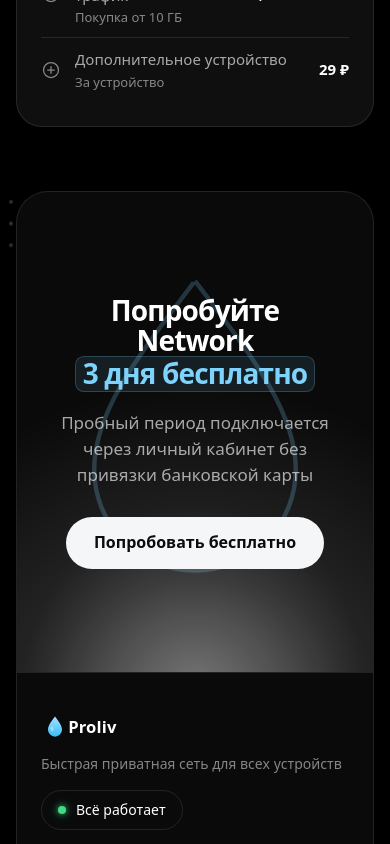
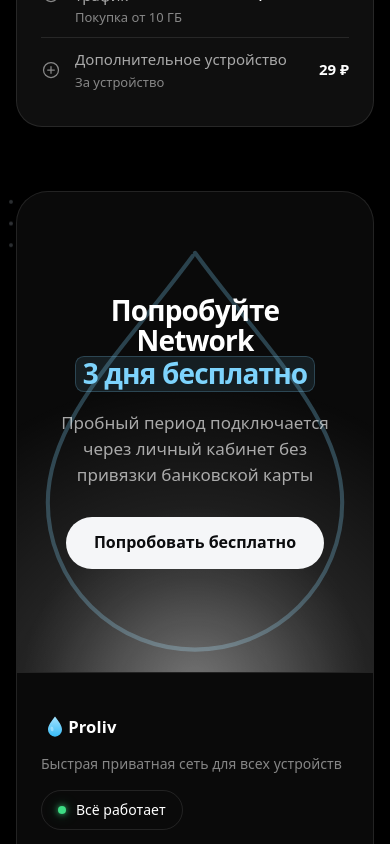
Before and after one commit to qeaaaae/proliv-network, a Nuxt app in the folder landing/: page / in a window 390 px wide. Shown: the part 3760-4604 px from the top of the page. Built offline with nearby package versions, Linux system fonts and the light colour scheme; a web font is replaced by a local one.

Commit message:
symmetric droplet mark in final cta + bottom spacing under closing sheet

```diff
--- a/landing/components/landing/FinalCta.vue
+++ b/landing/components/landing/FinalCta.vue
@@ -6,10 +6,10 @@ import { TELEGRAM_BOT_URL } from '../../utils/links'
   <section class="final-cta" aria-labelledby="final-cta-title">
     <LightFlare />
     <div class="final-mark" aria-hidden="true" data-reveal>
-      <svg viewBox="0 0 32 32">
+      <svg viewBox="-2 -2 36 36">
         <path
           pathLength="1"
-          d="M16 4c4.2 5.6 8 10.2 8 15a8 8 0 1 1-16 0c0-4.8 3.8-9.4 8-15z"
+          d="M16 2 C21.5 9.5 27.5 15 27.5 21.5 a11.5 11.5 0 1 1-23 0 C4.5 15 10.5 9.5 16 2 Z"
         />
       </svg>
     </div>
@@ -46,7 +46,7 @@ import { TELEGRAM_BOT_URL } from '../../utils/links'
   z-index: -1;
   top: 50%;
   left: 50%;
-  height: 84%;
+  height: 96%;
   aspect-ratio: 1;
   transform: translate(-50%, -50%);
 }
@@ -60,9 +60,10 @@ import { TELEGRAM_BOT_URL } from '../../utils/links'
 
 .final-mark path {
   fill: none;
-  stroke: rgba(125, 211, 252, 0.22);
-  stroke-width: 0.35px;
+  stroke: rgba(125, 211, 252, 0.28);
+  stroke-width: 0.32px;
   stroke-linejoin: round;
+  stroke-linecap: round;
 }
 
 html.motion .final-mark path {
--- a/landing/components/landing/SiteClosing.vue
+++ b/landing/components/landing/SiteClosing.vue
@@ -17,7 +17,7 @@ import SiteFooter from './SiteFooter.vue'
 
 <style scoped>
 .site-closing {
-  padding-top: 56px;
+  padding: 56px 0 clamp(40px, 6vw, 72px);
 }
 
 .closing-sheet {
```
Also changed, not shown: 1 other file (tests, documents, lock files or other folders).
